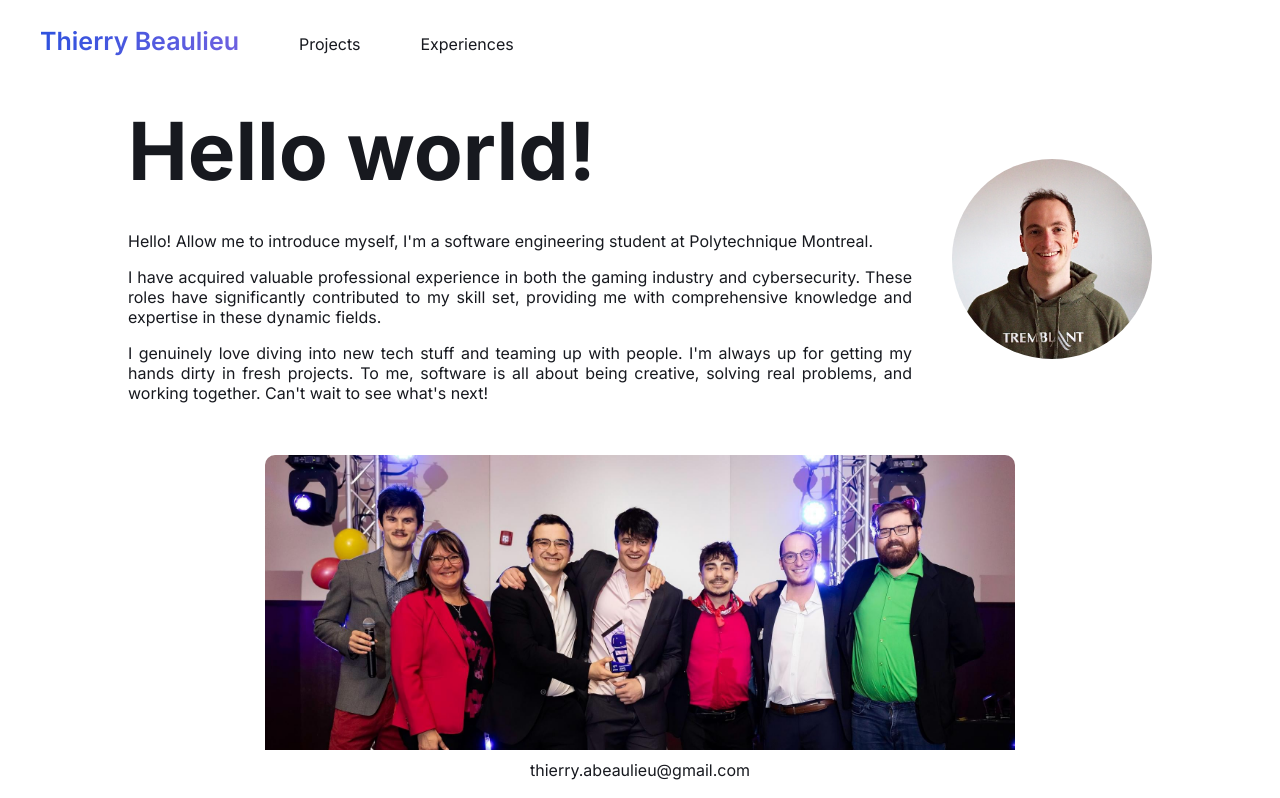
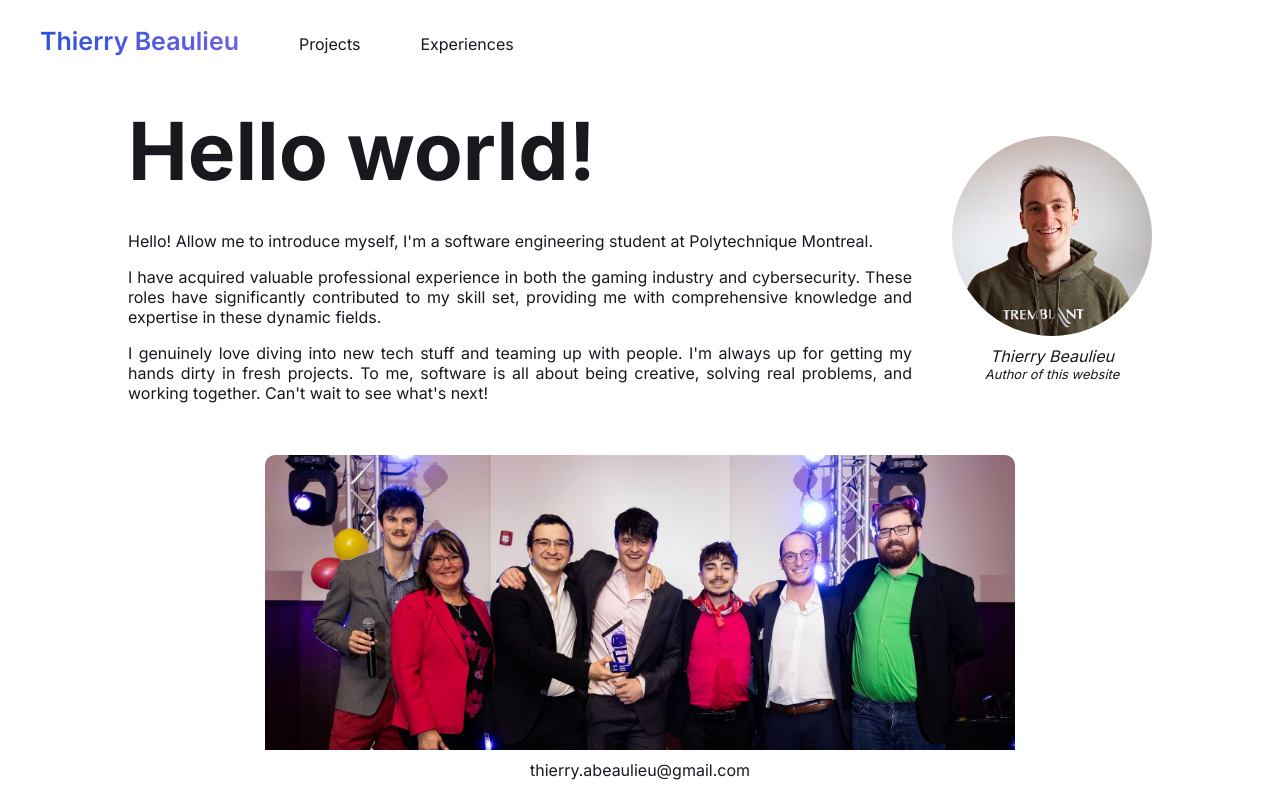
Before and after one commit to ThierryBeaulieu/ThierryBeaulieu, a React (Vite) app in the folder app/: page / in a window 1280 px wide. Shown: the top 798 px of the page. Built offline with nearby package versions, Linux system fonts and the light colour scheme.

Commit message:
remove useless information in the home page

```diff
--- a/app/src/App.css
+++ b/app/src/App.css
@@ -97,9 +97,29 @@ footer {
 
 /* Home.css */
 
+.headShot-description {
+  padding-top: 10px;
+  display: flex;
+  justify-content: center;
+  align-items: center;
+  font-style: italic;
+}
+
+.headShot-description:last-child {
+  padding-top: 0px;
+  font-size: small;
+}
+
+.headShot-wrapper{
+  display: flex;
+  justify-content: center;
+  flex-direction: column;
+}
+
 .award-description{
   display: flex;
   justify-content: center;
+  align-items: center;
   padding: 20px 10px 10px 10px;
   font-size: 14px;
   font-style: italic;
--- a/app/src/pages/Home.jsx
+++ b/app/src/pages/Home.jsx
@@ -28,6 +28,7 @@ function HomePage() {
                 </p>
               </p>
             </div>
+            <div className='headShot-wrapper'>
               <div className='headShot-container'>
                 <img
                   alt='thierry-picture'
@@ -35,6 +36,9 @@ function HomePage() {
                   src='../assets/headshot2.jpg'
                   className='headShot'
                 ></img>
+              </div>
+              <span className='headShot-description'>Thierry Beaulieu</span>
+              <span className='headShot-description'>Author of this website</span>
             </div>
           </div>
 
@@ -53,8 +57,6 @@ function HomePage() {
               Thierry Beaulieu (me), Juge #3
             </div>
           </div>
-
-          <h2>Home page</h2>
         </section>
       </main>
     </>
```
Lines whose indentation alone changed are shown as unchanged.
